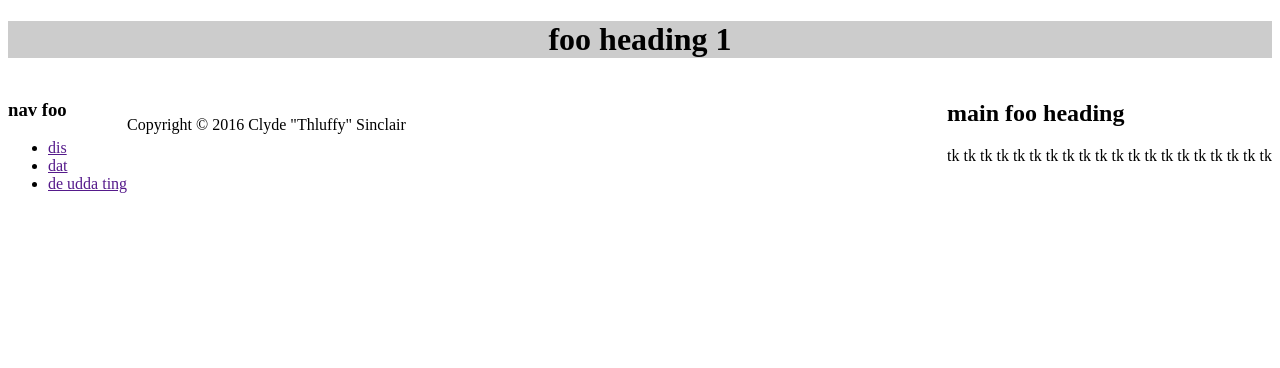
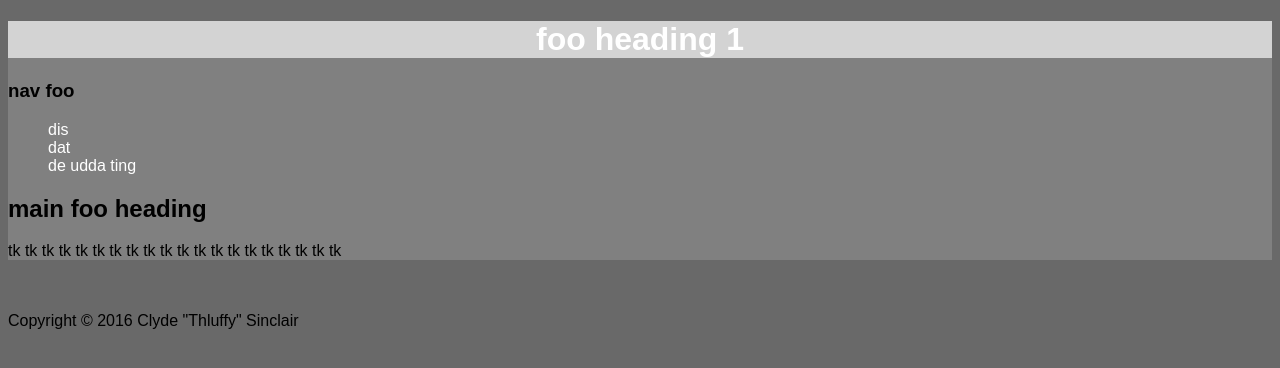
Before and after one commit to ijon9/20_css3ways, a plain HTML site: page 02_css/1_inline/index.html in a window 1280 px wide. Drawn offline with Linux system fonts and the light colour scheme.

Commit message:
Inline work

```diff
--- a/02_css/1_inline/index.html
+++ b/02_css/1_inline/index.html
@@ -6,29 +6,23 @@
     <title>foo title</title>
   </head>
 
-  <body>
-    <h1 style="
-        text-align: center;
-        background-color: #cccccc
-        ">foo heading 1</h1>
-    <div style="
-         float: left;">
+  <body style="font-family: sans-serif; background: DimGray">
+    <div style="background: Gray">
+      <h1 style="background: LightGray; color: White; text-align: center;">foo heading 1</h1>
       <h3>nav foo</h3>
-      <ul>
-        <li><a href="">dis</a></li>
-        <li><a href="">dat</a></li>
-        <li><a href="">de udda ting</a></li>
+      <ul style="color: White; list-style: none;">
+        <li><a href="" style="color: white; text-decoration: none;">dis</a></li>
+        <li><a href="" style="color: white; text-decoration: none;">dat</a></li>
+        <li><a href="" style="color: white; text-decoration: none;">de udda ting</a></li>
       </ul>
-    </div>
-    <div style="
-         float: right;">
       <h2>main foo heading</h2>
       <p>tk tk tk tk tk tk tk tk tk tk tk tk tk tk tk tk tk tk tk tk
     </div>
-      <br>
-      <br>
 
-      Copyright &copy; 2016 Clyde "Thluffy" Sinclair
+    <br>
+    <br>
+
+    Copyright &copy; 2016 Clyde "Thluffy" Sinclair
 
   </body>
 
```
